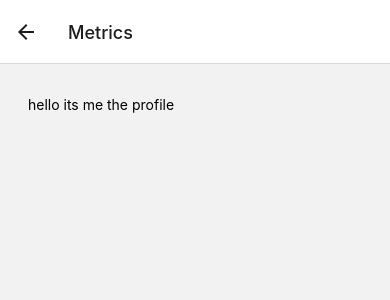
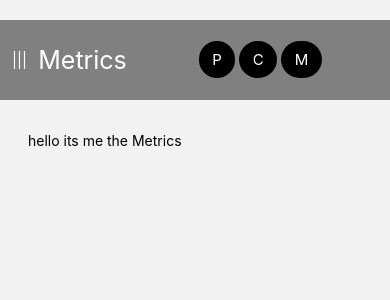
Before and after one commit to mohfujulm/financebros, a React Native app: screen /Metrics in a window 390 px wide. Shown: the top 300 px of the page. Built offline with nearby package versions, Linux system fonts and the light colour scheme.

Commit message:
Update to Header, improved Functionality
Cleaned up files, as well as added auto title dependent on selected screen with custom Header

```diff
--- a/App.tsx
+++ b/App.tsx
@@ -1,7 +1,11 @@
 import React from 'react';
 import { StyleSheet, View, Text, Pressable, Animated } from 'react-native';
-import { NavigationContainer } from '@react-navigation/native';
+import { NavigationContainer, useNavigationContainerRef } from '@react-navigation/native';
 import { createNativeStackNavigator } from '@react-navigation/native-stack';
+import { useNavigation } from '@react-navigation/native';
+
+//all styles imported here
+import styles from "./src/styling/mainStyle";
 
 //all screens are imported here
 import Starter from "./src/screens/Starter";
@@ -12,13 +16,51 @@ import Metrics from "./src/screens/Metrics";
 import Profile from "./src/screens/Profile";
 import Aesthetics from "./src/screens/Aesthetics";
 
-function App(): JSX.Element {
+function Navigator(){
+
+  const Navigation = useNavigation();
+  const currentScreenName = String(Navigation.getState().routes[Navigation.getState().index].name);
+  return (
+    <View style={styles.navContainer}>
+      <View style={styles.TitleBar}>
+        <Text style={styles.iconStyle}> ||| </Text>
+        <Text style={styles.NavHeader}> {currentScreenName}</Text>
+      </View>
+
+      <View style = {styles.IconBar}>
+        <Pressable style = {styles.pressableButton}
+                  onPress = {() => Navigation.navigate('Profile')}>
+                  <Text style = {styles.buttonText}> P </Text>
+        </Pressable>
+
+        <Pressable style = {styles.pressableButton}
+                  onPress = {() => Navigation.navigate('Calendar')}>
+                  <Text style = {styles.buttonText}> C </Text>
+        </Pressable>
+
+        <Pressable style = {styles.pressableButton}
+                  onPress = {() => Navigation.navigate('Metrics')}>
+                  <Text style = {styles.buttonText}> M </Text>
+        </Pressable>
+      </View>
+
+    </View>
+  );
+}
+
+
+export default function App(props:any): JSX.Element {
 
   const Stack = createNativeStackNavigator();
 
   return (
-    <NavigationContainer>
-      <Stack.Navigator screenOptions={{ headerShown: true }} /* if changed to false disables header*/ initialRouteName = "Starter">
+      <NavigationContainer>
+      <Stack.Navigator
+        screenOptions={{
+                        header:(props) => {return <Navigator {...props} />},
+                      }}
+        initialRouteName = "Starter"
+      >
         <Stack.Screen name = "Starter" component = {Starter}/>
         <Stack.Screen name = "Profile" component = {Profile}/>
         <Stack.Screen name = "Calendar" component = {Calendar}/>
@@ -28,24 +70,3 @@ function App(): JSX.Element {
     </NavigationContainer>
   );
 }
-
-const styles = StyleSheet.create({
-  sectionContainer: {
-    marginTop: 32,
-    paddingHorizontal: 24,
-  },
-  sectionTitle: {
-    fontSize: 24,
-    fontWeight: '600',
-  },
-  sectionDescription: {
-    marginTop: 8,
-    fontSize: 18,
-    fontWeight: '400',
-  },
-  highlight: {
-    fontWeight: '700',
-  },
-});
-
-export default App;
--- a/src/screens/Metrics.tsx
+++ b/src/screens/Metrics.tsx
@@ -4,7 +4,7 @@ import { StyleSheet, View, Text, Pressable, Animated } from 'react-native';
 function Metrics() {
     return (
       <View style = {styles.sectionContainer}>
-        <Text> hello its me the profile </Text>
+        <Text> hello its me the Metrics </Text>
       </View>
     );
 }
--- a/src/screens/Starter.tsx
+++ b/src/screens/Starter.tsx
@@ -1,91 +1,29 @@
 import React, { useState, useEffect } from 'react';
 import { StyleSheet, View, Text, Pressable, Animated } from 'react-native';
+import { useNavigation } from '@react-navigation/native';
+
+import { NavigationContainer } from '@react-navigation/native';
+import { createNativeStackNavigator } from '@react-navigation/native-stack';
+
 
 //https://reactnavigation.org/docs/typescript/
 //need to figure out TypeScript bullshit (still functional without it)
-function Starter({ navigation }) {
+
+export default function Starter() {
     return (
       <View>
-        <View style = {styles.sectionContainer}>
-          <View><Text style={styles.iconStyle}> ||| </Text></View>
-          <View><Text> Title of Thing</Text></View>
-
-          <View style = {styles.IconBar}>
-            <Pressable style = {styles.pressableButton}
-                      onPress = {() => navigation.navigate('Profile')}>
-                      <Text style = {styles.buttonText}> Profile </Text>
-            </Pressable>
-
-            <Pressable style = {styles.pressableButton}
-                      onPress = {() => navigation.navigate('Calendar')}>
-                      <Text style = {styles.buttonText}> Calendar </Text>
-            </Pressable>
-
-            <Pressable style = {styles.pressableButton}
-                      onPress = {() => navigation.navigate('Aesthetics')}>
-                      <Text style = {styles.buttonText}> Aesthetics </Text>
-            </Pressable>
-          </View>
-
-
+        <View style={styles.MainContainer}>
+          <Text>Fuck you</Text>
         </View>
-        <View style={styles.MainContainer}>
-          <Text></Text>
-        </View>
-      </View>
+    </View>
     );
 }
 
 const styles = StyleSheet.create({
-  sectionContainer: {
-    marginTop: '5%',
-    padding: '2%',
-    flex: 1,
-    flexDirection: 'row',
-    width: '100%',
-    height: '10%',
-    alignItems: 'center',
-    backgroundColor: 'grey',
-  },
+
   MainContainer: {
-    height: '81%',
+    height: '100%',
     width: '100%',
     backgroundColor: 'pink',
   },
-  IconBar: {
-    flex: 1,
-    flexDirection: 'row',
-  },
-  sectionTitle: {
-    fontSize: 24,
-    fontWeight: '600',
-  },
-  sectionDescription: {
-    marginTop: 8,
-    fontSize: 18,
-    fontWeight: '400',
-  },
-  highlight: {
-    fontWeight: '700',
-  },
-  pressableButton: {
-    borderRadius: 50,
-    padding: '5%',
-    marginLeft: '2%',
-    backgroundColor: "black",
-    marginBottom: 10,
-    height: '60%',
-
-    marginTop: 10,
-  },
-  buttonText: {
-    color: "white",
-    fontSize: 15,
-  },
-  iconStyle:{
-    color: "white",
-    fontSize: 15,
-  },
 });
-
-export default Starter;
--- /dev/null
+++ b/src/styling/mainStyle.tsx
@@ -0,0 +1,55 @@
+import React from 'react';
+import { StyleSheet } from 'react-native';
+
+const styles = StyleSheet.create({
+    navContainer: {
+      marginTop: '5%',
+      padding: '2%',
+      flexDirection: 'row',
+      width: '100%',
+      // flex : 1,
+      /* Apparently react native has this super cool feature where if you declare the first element
+      flex box, it makes your header take up half the screen. Super cool dude! */
+      height: 80, //cannot use percentage heigt for some reason, as it adds an additional view container "I think".
+      alignItems: 'center',
+      backgroundColor: 'grey',
+    },
+    TitleBar:{
+      width: '60%',
+      flex: 1,
+      flexDirection: 'row',
+      alignItems: 'center',
+      float: 'left',
+    },
+    IconBar: {
+      width: '40%',
+      flex: 1,
+      flexDirection: 'row',
+      float: 'right',
+    },
+    pressableButton: {
+      borderRadius: 50,
+      padding: '5%',
+      marginLeft: '2%',
+      backgroundColor: "black",
+      marginBottom: 10,
+      height: '60%',
+
+      marginTop: 10,
+    },
+    buttonText: {
+      color: "white",
+      fontSize: 15,
+    },
+    iconStyle:{
+      color: "white",
+      fontSize: 15,
+    },
+    NavHeader:{
+      color: 'white',
+      fontSize: 25,
+    }
+  });
+
+
+export default styles;
```
